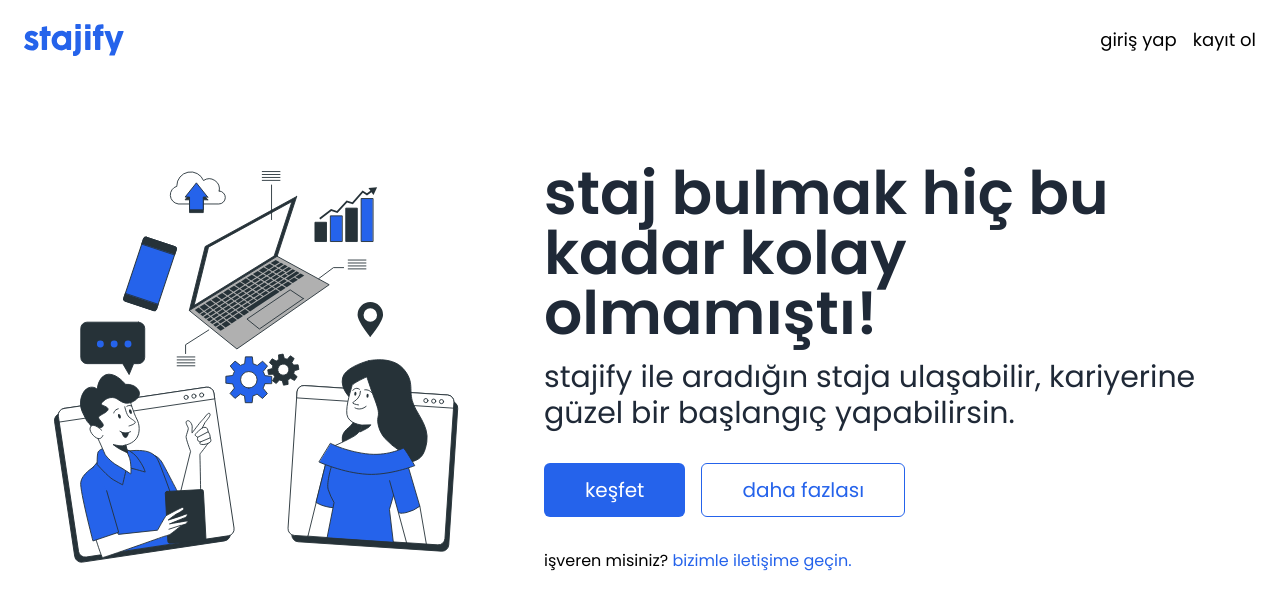
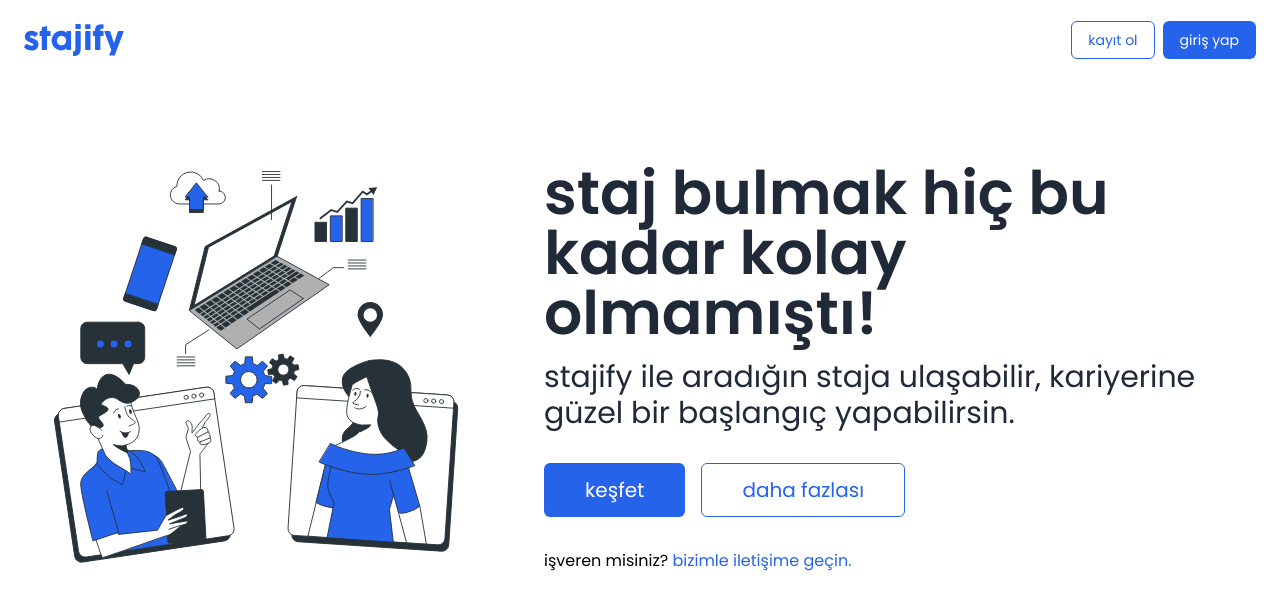
Before and after one commit to onurravli/stajify, a Next.js app in the folder packages/frontend/: page / in a window 1280 px wide. Shown: the top 610 px of the page. Built offline with nearby package versions, Linux system fonts and the light colour scheme.

Commit message:
chore(frontend): update header style

```diff
--- a/packages/frontend/src/components/header.tsx
+++ b/packages/frontend/src/components/header.tsx
@@ -5,15 +5,16 @@ import { useState, useEffect } from "react";
 import Link from "next/link";
 import Logo from "./logo";
 import Toggle from "./toggle";
+import Button from "./button";
 
 const links = [
   {
+    href: "/register",
+    label: "kayıt ol",
+  },
+  {
     href: "/login",
     label: "giriş yap",
-  },
-  {
-    href: "/register",
-    label: "kayıt ol",
   },
 ];
 
@@ -33,23 +34,21 @@ export default function Header() {
   }, []);
   return (
     <header
-      className={`w-full fixed top-0 left-0 bg-white text-black transition-all duration-300 ${
-        scrolled ? "h-16 shadow-lg" : "h-20"
+      className={`w-full h-20 fixed top-0 left-0 bg-white text-black transition-all duration-300 ${
+        scrolled && "shadow-lg"
       }`}
     >
-      <div
-        className={`w-full md:max-w-7xl h-full flex flex-row items-center align-middle justify-between mx-auto  transition-all duration-200 ${
-          scrolled ? "px-4 md:px-6" : "px-6"
-        }`}
-      >
+      <div className="w-full md:max-w-7xl h-full flex flex-row items-center align-middle justify-between mx-auto  transition-all duration-200 px-6">
         <Logo className="h-8 w-auto" />
         <nav>
-          <ul className="flex items-center align-middle justify-center gap-4">
+          <ul className="flex items-center align-middle justify-center gap-2">
             {links.map((link) => {
               return (
                 <li key={link.href}>
                   <Link className="text-lg transition-all duration-200 hover:text-blue-600" href={link.href}>
-                    {link.label}
+                    <Button size="sm" variant={link.href === "/login" ? "primary" : "secondary"}>
+                      {link.label}
+                    </Button>
                   </Link>
                 </li>
               );
```
